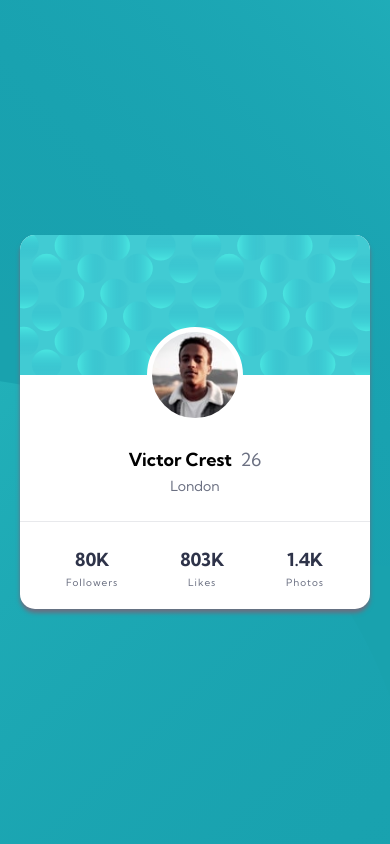
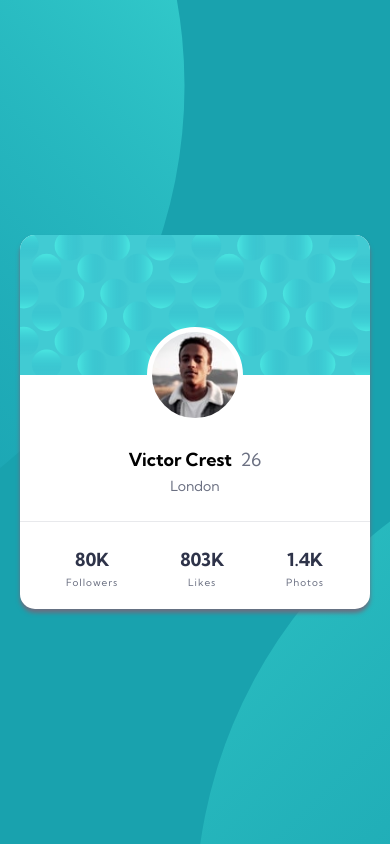
Before and after one commit to carlosloureda/fem-newbies-css, a React (Create React App) app: page / in a window 390 px wide. Built offline with nearby package versions, Linux system fonts and the light colour scheme.

Commit message:
fix: Solving background images for mobile

```diff
--- a/src/App.js
+++ b/src/App.js
@@ -24,10 +24,8 @@ const S = {
     height: 100vh;
     background-color: #19a2ae;
     background-image: url(${bgTop}), url(${bgBottom});
-    background-position: top -410px left -70px, bottom -510px right -30px;
+    background-position: right 52.6vw bottom 32vh, left 50vw top 50vh;
     background-repeat: no-repeat;
-    /* background-image: url(${bgTop});
-    background-image: url(${bgBottom}); */
   `,
 };
 
```
Also changed, not shown: 1 other file (tests, documents, lock files or other folders).
